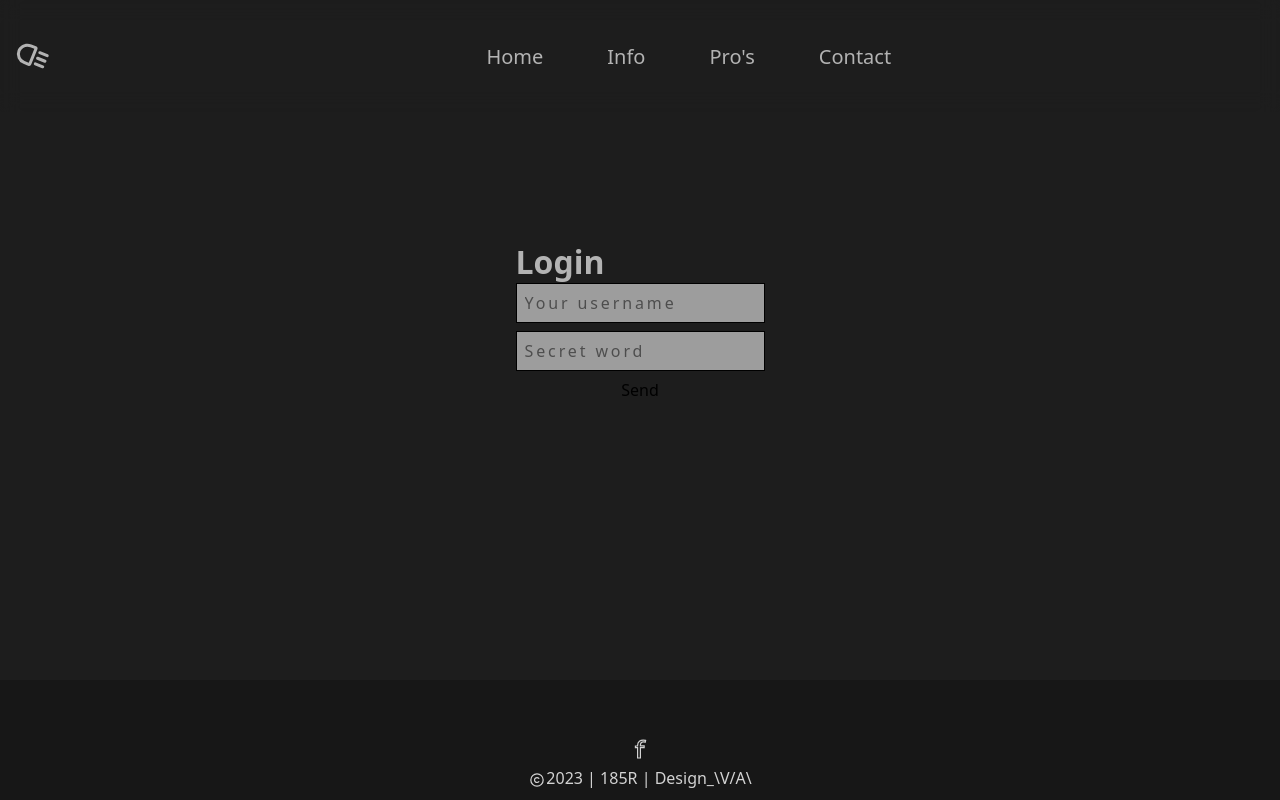
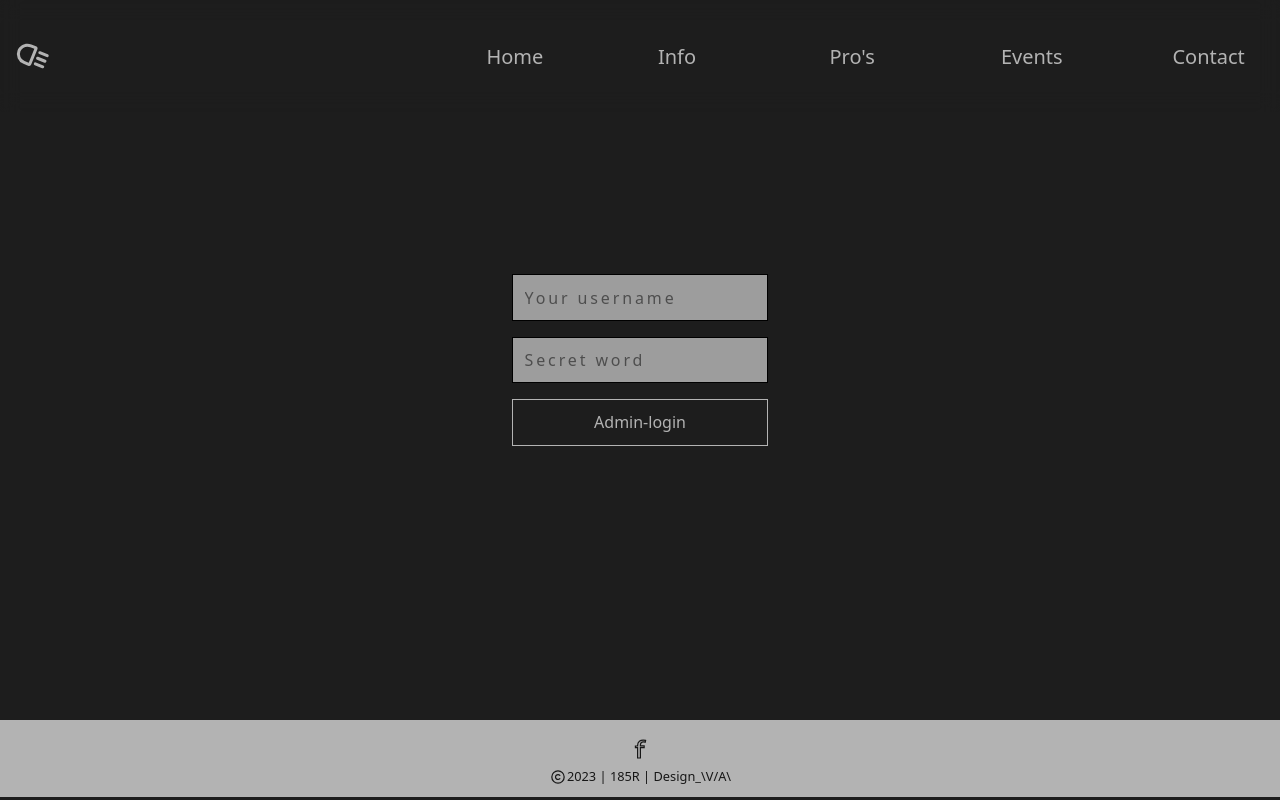
Before and after one commit to vernomad/185-React-Express-Api, a React (Vite) app in the folder clients/: page /login in a window 1280 px wide. Built offline with nearby package versions, Linux system fonts and the light colour scheme; no server answers.

Commit message:
updates?

```diff
--- a/clients/src/components/Drawer.tsx
+++ b/clients/src/components/Drawer.tsx
@@ -92,8 +92,8 @@ const Drawer = ({contactDetails}: Props) => {
           <div className="contact-grid ">
           <SiMinutemailer className="icon-email "/>
             <ul>
-              <li><Link onClick={() => toggleDrawer()} to="mailto:aaron@185restorations.co.nz">aaron@185restorations.co.nz</Link></li>
-              <li><Link onClick={() => toggleDrawer()} to="mailto:phil@185restorations.co.nz">phil@185restorations.co.nz</Link></li>
+              <li><Link onClick={() => toggleDrawer()} to="mailto:aaron@185restorations.co.nz"><span>aaron@</span>185restorations.co.nz</Link></li>
+              <li><Link onClick={() => toggleDrawer()} to="mailto:phil@185restorations.co.nz"><span>phil@</span>185restorations.co.nz</Link></li>
             </ul>
             <BsFillTelephoneFill className="icon-phone" />
             <ul>
--- a/clients/src/components/Header.tsx
+++ b/clients/src/components/Header.tsx
@@ -14,13 +14,14 @@ export default function Header() {
   return (
     <header id='header'>
       <div className="theme-selector" title='admin-link'>
-      <Link to='/admin' ><ThemeButton /> </Link>
+      <Link to='/admin'><ThemeButton /> </Link>
       </div>
 
     <ul className='navUl'>
      <li><Link to="/" id='menu-home'>Home</Link></li>
      <li> <Link to="/about" id='menu-home'>Info</Link></li>
      <li> <Link to="/projects" id='menu-home'>Pro's</Link></li>
+     <li> <Link to="/events" id='menu-home'>Events</Link></li>
 
       {/* <Drawer contactDetails={contactDetails} /> */}
       <DrawerButton />
@@ -34,8 +35,10 @@ export default function Header() {
     <li><Link to="/" id="menu-home">Home</Link></li>
     <li><Link to="/about" id="menu-about">Info</Link></li>
     <li><Link to="/projects" id="menu-projects">Pro's</Link></li>
+    <li><Link to="/events" id="menu-projects">Events</Link></li>
+    <li><Link to="/contact" id="menu-projects">Contact</Link></li>
 
-    <DrawerButton />
+    {/* <DrawerButton /> */}
   </ul>
 </aside>
 
--- /dev/null
+++ b/clients/src/components/page/Contact.tsx
@@ -0,0 +1,7 @@
+export default function ContactComponent() {
+  return (
+    <div className="container">
+      <h1>Contact Details</h1>
+    </div>
+  )
+}
--- /dev/null
+++ b/clients/src/components/page/Events.tsx
@@ -0,0 +1,7 @@
+export default function EventComponent() {
+  return (
+    <div className="container">
+      <h1>Calender Events</h1>
+    </div>
+  )
+}
--- a/clients/src/components/page/Info.tsx
+++ b/clients/src/components/page/Info.tsx
@@ -22,7 +22,7 @@ export default function Info() {
             </p>
             <p className="p-2">
               185 Restorations prides itself on delivering high-quality, custom
-              car dreams to our valued clients.
+              car dreams to our valued clients.{" "}
             </p>
           </div>
 
@@ -62,7 +62,7 @@ export default function Info() {
             </p>
           </div>
           <div className="insetImage" id="insetImage-3">
-            <img src="./assets/img/Cuda-8864.jpg" alt="" />
+            <img src="./assets/cuda/Cuda-underneath.jpg" alt="" />
           </div>
         </div>
         <div className="about-section" id="about-section-4">
--- a/clients/src/index.css
+++ b/clients/src/index.css
@@ -162,8 +162,8 @@ header {
   .navUl {
     grid-row: 1;
     justify-self: flex-end;
-    display: flex;
-    flex-direction: row;
+    display: grid;
+    grid-template-columns: repeat(5, 1fr);
     width: 62vw;
     gap: clamp(.8rem, 5vw, 5rem);
   }
@@ -183,26 +183,26 @@ text-decoration: underline;
 text-underline-offset: 2px;
 }
 footer {
-  height: 15dvh;
   border-top: 1 px solid rgb(78, 78, 78);
-  display: flex
-;
+  display: flex;
   flex-direction: column;
   align-items: center;
   justify-content: flex-end;
   padding-bottom: .7rem;
-  background-color: var(--foreG);
+  padding-top: 1rem;
+  background-color: var(--clr-ft-dark);
 }
 footer a {
-  color: var(--clr-ft-light);
+  color: var(--foreG);
   text-decoration: none;
 }
 .copyright-row {
   display: inline;
+  font-size: .8rem;
 }
 .copyright-row svg {
  padding: .1rem;
- color: var(--clr-ft-light);
+ color: var(--foreG);
 }
 .social-row {
   display: flex;
@@ -222,8 +222,9 @@ code {
 .sidebar {
   display: none;
   min-width: 12rem;
-  min-height: 93dvh;
-  background-color: var(--foreG);
+  min-height: calc(100dvh - 4rem);
+  background-color:  var(--clr-ft-dark);
+
   justify-content: center;
   align-items: center;
   transition: var(--animation-timing);
@@ -248,7 +249,7 @@ code {
   }
   ul li a:not(.AppDrawer ul li a) {
     display: flex;
-    color: var(--clr-ft-light);
+    color: var(--backG);
     transition: var(--animation-timing);
     transform: translate3d(0, 100%, 0);
     transition-delay: 0s;
@@ -257,7 +258,7 @@ code {
     letter-spacing: 1px;
   }
   .contact-button-header {
-    color: var(--clr-ft-light);
+    color: var(--backG);
     transition: var(--animation-timing);
     transform: translate3d(0, 100%, 0);
     transition-delay: 0s;
@@ -332,13 +333,16 @@ translate: 0 calc(var(--bar-height) / 2);
 }
 
 .container {
-    /* height: calc(min(100dvh) - 30dvh); */
+    height: calc(min(100dvh) - 5rem);
     display: grid;
-    justify-content: center;
-    min-height: 85dvh;
+    place-content: center;
 }
 .wrapper-login {
-  margin-block: 15rem;
+    margin-block: 15rem;
+    display: flex;
+    flex-direction: column;
+    gap: 1rem;
+    text-align: center;
 }
 .wrapper-users {
   margin-block: 10rem 3rem;
@@ -358,14 +362,15 @@ translate: 0 calc(var(--bar-height) / 2);
   display: grid;
   grid-template-columns: subgrid;
   overflow: hidden;
-  grid-template-rows: 65dvh 1fr 1fr;
-  grid-auto-flow: row dense;
-  height: calc(100dvh - 7rem);
+
 }
 .hero {
-  /* min-height: 73vh; */
+  height: calc(100dvh - 7rem);
+  grid-template-rows: 68dvh 1fr 1fr;
+  grid-auto-flow: row dense;
   margin-top: 7rem;
 }
+
 
 .img-wrapper, .filterImage {
   grid-row: 1;
@@ -432,11 +437,12 @@ translate: 0 calc(var(--bar-height) / 2);
   /* background-color: #00000053; */
 }
 .about-section {
+
   grid-template-rows: auto;
   grid-auto-flow: dense;
   align-items: center;
   align-content: center;
-  min-height: 85dvh;
+  min-height: calc(100dvh - 7rem);
   background: radial-gradient(ellipse at top, var(--backG), transparent), radial-gradient(ellipse at bottom, var(--theme), transparent);
   background-image: linear-gradient(2deg, var(--backG), var(--theme));
   background-color: radial-gradient(var(--backG), var(--theme));
@@ -568,7 +574,8 @@ translate: 0 calc(var(--bar-height) / 2);
 }
 .main__title {
   font-size: clamp(3.5rem, 6vw, 10rem);
-  margin-top: calc(6rem - clamp(1rem, 5vw, 5rem));
+  /* margin-top: calc(6rem - clamp(1rem, 5vw, 5rem)); */
+  margin: 1rem 0;
   text-shadow: 1px 1px 3px #2fa5b5fe;
   letter-spacing: -1px;
   font-weight: 900;
@@ -580,7 +587,7 @@ translate: 0 calc(var(--bar-height) / 2);
 }
 .about__title {
   grid-column: 2 / 9;
-  margin-top: 15dvh;
+  margin-top: 2rem;
   padding-bottom: 4rem;
   padding-left: 2rem;
   font-size: clamp(2.3rem, 7vw, 5rem);
@@ -717,6 +724,13 @@ border-radius: 0;
   }
   header {
     align-items: start;
+    height: 5rem;
+  }
+  #about-section-1, .hero {
+    margin-top: 5rem;
+  }
+  .hero {
+    height: calc(100dvh - 5rem);
   }
   header .navUl {
     display: none;
@@ -749,6 +763,7 @@ border-radius: 0;
   }
   .hero__title {
     margin-top: 1rem;
+    margin-bottom: 0;
     font-size: clamp(2.2rem, 10vw, 5rem);
     padding-left: 1rem;
   }
@@ -785,11 +800,19 @@ border-radius: 0;
   max-width: 300px;
   display: flex;
   flex-direction: column;
-  gap: .5rem;
+  gap: 1rem;
+}
+.btn-submit-login {
+  color: var(--clr-ft-dark);
+  border: 1px solid;
+  padding: .7rem;
 }
 .form-control {
   display: grid;
   text-align: left;
+}
+.hidden {
+  display: none;
 }
 .form-control > :user-invalid {
   outline: 3px solid rgb(225, 55, 55);
@@ -799,7 +822,7 @@ border-radius: 0;
   .form-control input,
   .form-control textarea,
   .form-control select {
-    padding: .5rem;
+    padding: .7rem;
     border: 1px solid ;
     background-color: rgb(157, 157, 157);
     width: 100%;
@@ -825,3 +848,21 @@ border-radius: 0;
     text-align: center;
     font-weight: 800;
 }
+
+
+@media screen and (orientation: landscape) and (max-width: 933px) {
+  .hero {
+  grid-template-rows: 450px 1fr;
+  height: fit-content;
+  margin-top: 5rem;
+}
+header {
+  height: 4rem;
+}
+#about-section-1 {
+    margin-top: 4rem;
+}
+footer {
+  height: 100px;
+}
+}
--- /dev/null
+++ b/clients/src/pages/Contact.tsx
@@ -0,0 +1,13 @@
+import { useRoutes } from "react-router-dom";
+import ContactComponent from "../components/page/Contact";
+
+
+export default function Contact() {
+    const routes = useRoutes([
+        {
+          path: "",
+          element: <ContactComponent />,
+        },
+      ]);
+      return routes;
+}
--- /dev/null
+++ b/clients/src/pages/Events.tsx
@@ -0,0 +1,12 @@
+import { useRoutes } from "react-router-dom";
+import EventComponent from "../components/page/Events";
+
+export default function Events() {
+    const routes = useRoutes([
+        {
+          path: "",
+          element: <EventComponent />,
+        },
+      ]);
+      return routes;
+}
--- a/clients/src/pages/Login.tsx
+++ b/clients/src/pages/Login.tsx
@@ -90,7 +90,7 @@ const onSubmit: SubmitHandler<ValidationSchema> = async (data) => {
 
         <div className="container">
           <div className="wrapper-login">
-          <h1>Login</h1>
+          <h1 className="hidden">Admin login</h1>
 
           <form id="form-login" onSubmit={handleSubmit(onSubmit)}>
           {formError && (
@@ -112,10 +112,10 @@ const onSubmit: SubmitHandler<ValidationSchema> = async (data) => {
 
             <button
             type="submit"
-            className="btn-submit"
+            className="btn-submit-login"
             disabled={isPending}
             style={{ opacity: !isMutating ? 1 : 0.7 }}>
-              Send
+              Admin-login
             </button>
           </form>
         </div>
--- a/clients/src/routes/root.tsx
+++ b/clients/src/routes/root.tsx
@@ -6,6 +6,8 @@ const About = lazy(() => import("../pages/About.tsx"))
 const Admin = lazy(() => import("../pages/Admin.tsx"))
 const Login = lazy(() => import("../pages/Login.tsx"))
 const Projects = lazy(() => import("../pages/Projects.tsx"))
+const Events = lazy(() => import("../pages/Events.tsx"))
+const Contact = lazy(() => import("../pages/Contact.tsx"))
 
 
 export default function RootRoutes() {
@@ -15,6 +17,8 @@ export default function RootRoutes() {
         <Route path="*" element={<Home />} />
         <Route path="/about/*" element={<About />} />
         <Route path="/projects/*" element={<Projects />} />
+        <Route path="/events/*" element={<Events />} />
+        <Route path="/contact/*" element={<Contact />} />
         <Route path="/admin/*" element={<PrivateRoute element={<Admin/>} />} />
         {/* <Route path="/admin/*" element={<Admin />} /> */}
         <Route path="/login/*" element={<Login />} />
```
Also changed, not shown: clients/src/App.css (+7 -7 lines), clients/public/assets/cuda/Cuda-underneath.jpg (added), 1 other file (tests, documents, lock files or other folders).
